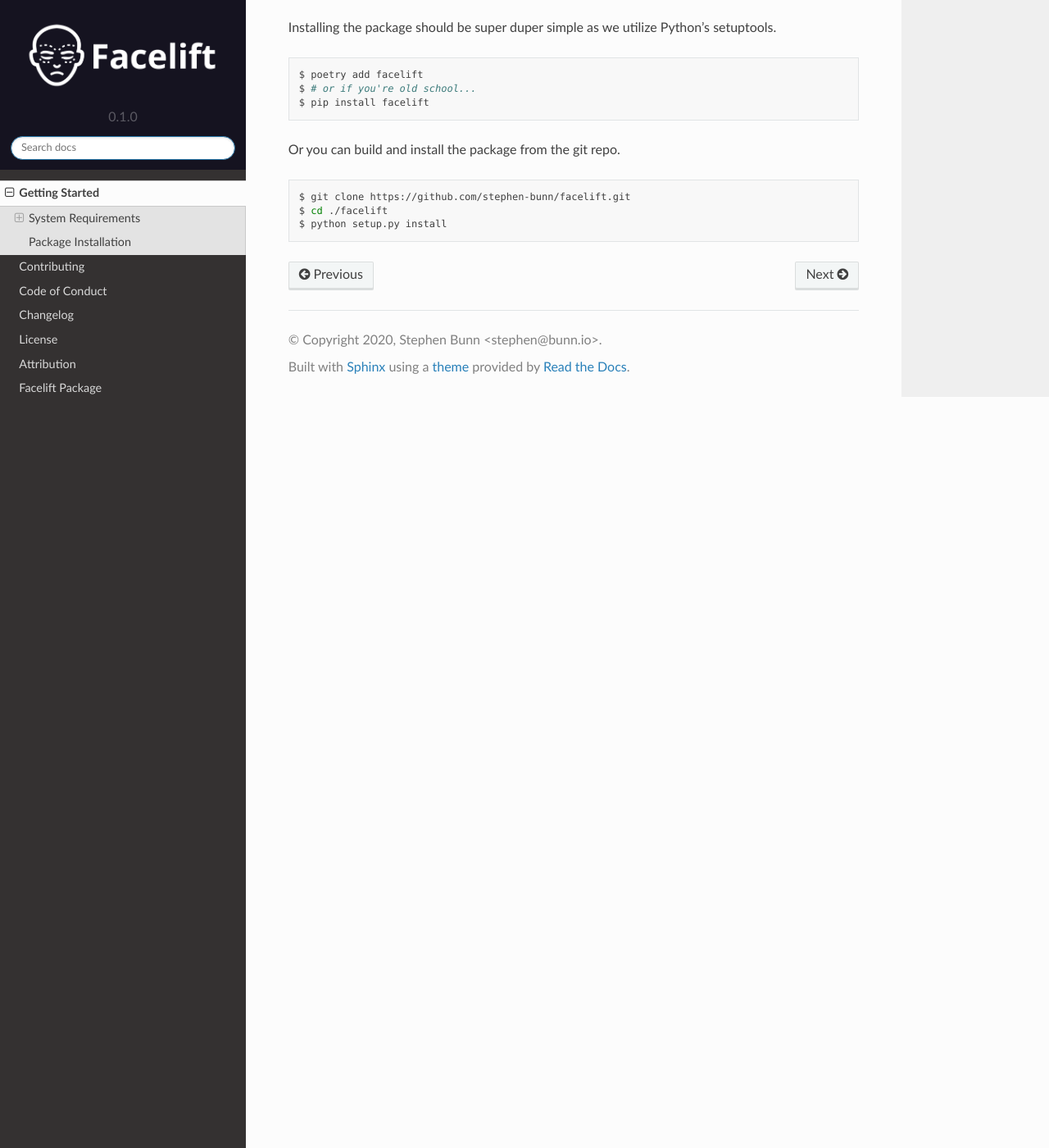
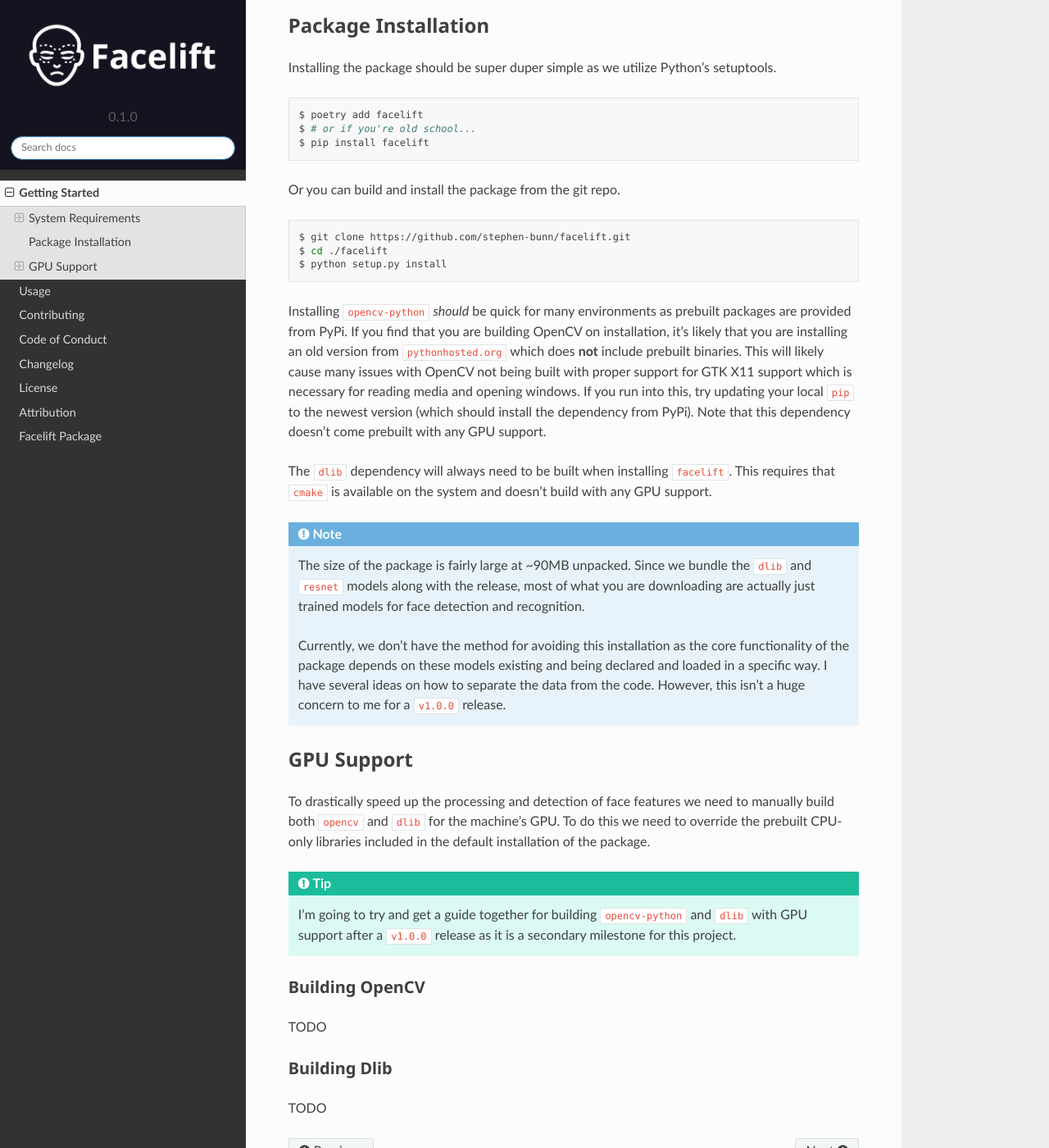
Before and after one commit to stephen-bunn/facelift, a Sphinx documentation site: the page built from docs/source/getting-started.rst, in a window 1280 px wide and 1400 px high, scrolled down 1130 px. Shown: the whole window at 82% size. Built offline with Sphinx 7.4.7 and the Read the Docs theme 2.0.0, drawn with Linux system fonts in a browser that asks for light colours; some of the changed text lies outside the part shown.

Commit message:
Adding some starting documentation for actual usage
Signed-off-by: Stephen Bunn <stephen@bunn.io>

```diff
--- a/docs/source/getting-started.rst
+++ b/docs/source/getting-started.rst
@@ -5,99 +8,15 @@
 ===============
 
 | **Welcome to Facelift!**
-| This page should hopefully provide you with enough information to get you started detecting and recognizing faces.
+| This page should hopefully provide you with enough information to get the ``facelift``
+  package installed so you can start detecting face features.
+  If you run into any issues with installation, please create a `Bug Report`_
+  with details about your current operating system and package version and we can try to
+  improve our setup documentation.
 
 
 .. _system-requirements:
-
-System Requirements
-===================
-
-There are several required system requirements necessary for this package to work which
-we unfortunately cannot bundle in this package.
-The following sections will lead you through the installation of the necessary system
-requirements.
-
-``cmake``
----------
-
-This library is required as `dlib <http://dlib.net/>`_ needs to be built upon install.
-
-.. tabs::
-
-   .. group-tab:: Linux
-
-      Debian / Ubuntu
-
-      .. code-block:: bash
-
-         apt install cmake
-
-   .. group-tab:: MacOS
-
-      Homebrew
-
-      .. code-block:: bash
-
-         brew install cmake
-
-      Macports
-
-      .. code-block:: bash
-
-         port install cmake
-
-   .. group-tab:: Windows
-
-      `Download the CMake installer <https://cmake.org/download/>`_ and make sure to
-      enable the setting to "Add CMake to the system PATH for all users" when
-      installing.
-      You may need to restart your shell depending on what terminal emulator you are
-      using in Windows.
-
-      Make sure that you can run ``cmake --version`` in your shell without recieving a
-      non-zero exit status code to verify your installation.
-
-``libmagic``
-------------
-
-This library helps us to determine the type of content we are attempting to process.
-We need this to be able to optimally determine how to consume the data for an arbitrary
-media file since opencv is pretty lacking in this area.
-
-.. tabs::
-
-   .. group-tab:: Linux
-
-      Debian / Ubuntu
-
-      .. code-block:: bash
-
-         apt install libmagic1
-
-   .. group-tab:: MacOS
-
-      Homebrew
-
-      .. code-block:: bash
-
-         brew install libmagic
-
-      Macports
-
-      .. code-block:: bash
-
-         port install file
-
-   .. group-tab:: Windows
-
-      We install `python-magic-bin <https://pypi.org/project/python-magic-bin/>`_
-      as a dependency if you are installing from a Windows environment.
-      This package **should** contain working binaries for ``libmagic`` built for
-      Windows.
-      If you encounter unhandled errors using ``libmagic`` on Windows, please `create an
-      issue <https://github.com/stephen-bunn/facelift/issues>`_ to let us know what you
-      are experiencing.
+.. include:: system-requirements.rst
 
 
 Package Installation
@@ -118,3 +37,34 @@
    $ git clone https://github.com/stephen-bunn/facelift.git
    $ cd ./facelift
    $ python setup.py install
+
+
+Installing ``opencv-python`` *should* be quick for many environments as prebuilt
+packages are provided from PyPi.
+If you find that you are building OpenCV on installation, it's likely that you are
+installing an old version from ``pythonhosted.org`` which does **not** include prebuilt
+binaries.
+This will likely cause many issues with OpenCV not being built with proper support for
+GTK X11 support which is necessary for reading media and opening windows.
+If you run into this, try updating your local ``pip`` to the newest version (which
+should install the dependency from PyPi).
+Note that this dependency doesn't come prebuilt with any GPU support.
+
+The ``dlib`` dependency will always need to be built when installing ``facelift``.
+This requires that ``cmake`` is available on the system and doesn't build with any GPU
+support.
+
+.. note::
+   The size of the package is fairly large at ~90MB unpacked.
+   Since we bundle the ``dlib`` and ``resnet`` models along with the release, most of
+   what you are downloading are actually just trained models for face detection and
+   recognition.
+
+   Currently, we don't have the method for avoiding this installation as the core
+   functionality of the package depends on these models existing and being declared and
+   loaded in a specific way.
+   I have several ideas on how to separate the data from the code.
+   However, this isn't a huge concern to me for a ``v1.0.0`` release.
+
+
+.. include:: ./gpu-support.rst
--- /dev/null
+++ b/docs/source/gpu-support.rst
@@ -0,0 +1,24 @@
+GPU Support
+===========
+
+To drastically speed up the processing and detection of face features we need to
+manually build both ``opencv`` and ``dlib`` for the machine's GPU.
+To do this we need to override the prebuilt CPU-only libraries included in the default
+installation of the package.
+
+.. tip::
+   I'm going to try and get a guide together for building ``opencv-python`` and ``dlib``
+   with GPU support after a ``v1.0.0`` release as it is a secondary milestone for this
+   project.
+
+
+Building OpenCV
+---------------
+
+TODO
+
+
+Building Dlib
+-------------
+
+TODO
--- a/docs/source/index.rst
+++ b/docs/source/index.rst
@@ -63,6 +63,7 @@
    :maxdepth: 1
 
    getting-started
+   usage
    contributing
    code-of-conduct
    changelog
--- /dev/null
+++ b/docs/source/system-requirements.rst
@@ -0,0 +1,88 @@
+System Requirements
+===================
+
+There are several required system requirements necessary for this package to work which
+we unfortunately cannot bundle in this package.
+The following sections will lead you through the installation of the necessary system
+requirements.
+
+`cmake <https://cmake.org/>`_
+-----------------------------
+
+This tool is necessary as `dlib <http://dlib.net/>`_ needs to be built upon install.
+
+.. tabs::
+
+   .. group-tab:: Linux
+
+      Debian / Ubuntu
+
+      .. code-block:: bash
+
+         apt install cmake
+
+   .. group-tab:: MacOS
+
+      Homebrew
+
+      .. code-block:: bash
+
+         brew install cmake
+
+      Macports
+
+      .. code-block:: bash
+
+         port install cmake
+
+   .. group-tab:: Windows
+
+      `Download the CMake installer <https://cmake.org/download/>`_ and make sure to
+      enable the setting to "Add CMake to the system PATH for all users" when
+      installing.
+      You may need to restart your shell depending on what terminal emulator you are
+      using in Windows.
+
+      Make sure that you can run ``cmake --version`` in your shell without recieving a
+      non-zero exit status code to verify your installation.
+
+`libmagic <https://man7.org/linux/man-pages/man3/libmagic.3.html>`_
+-------------------------------------------------------------------
+
+This library helps us to determine the type of content we are attempting to process.
+We need this to be able to optimally determine how to consume the data for an arbitrary
+media file since OpenCV is pretty lacking in this area.
+
+.. tabs::
+
+   .. group-tab:: Linux
+
+      Debian / Ubuntu
+
+      .. code-block:: bash
+
+         apt install libmagic1
+
+   .. group-tab:: MacOS
+
+      Homebrew
+
+      .. code-block:: bash
+
+         brew install libmagic
+
+      Macports
+
+      .. code-block:: bash
+
+         port install file
+
+   .. group-tab:: Windows
+
+      We install `python-magic-bin <https://pypi.org/project/python-magic-bin/>`_
+      as a dependency if you are installing from a Windows environment.
+      This package **should** contain working binaries for ``libmagic`` built for
+      Windows.
+      If you encounter unhandled errors using ``libmagic`` on Windows, please `create an
+      issue <https://github.com/stephen-bunn/facelift/issues>`_ to let us know what you
+      are experiencing.
```
Also changed, not shown: other parts of docs/source/getting-started.rst (+3 -0 lines), docs/source/usage.rst (added, +50 -0 lines).
